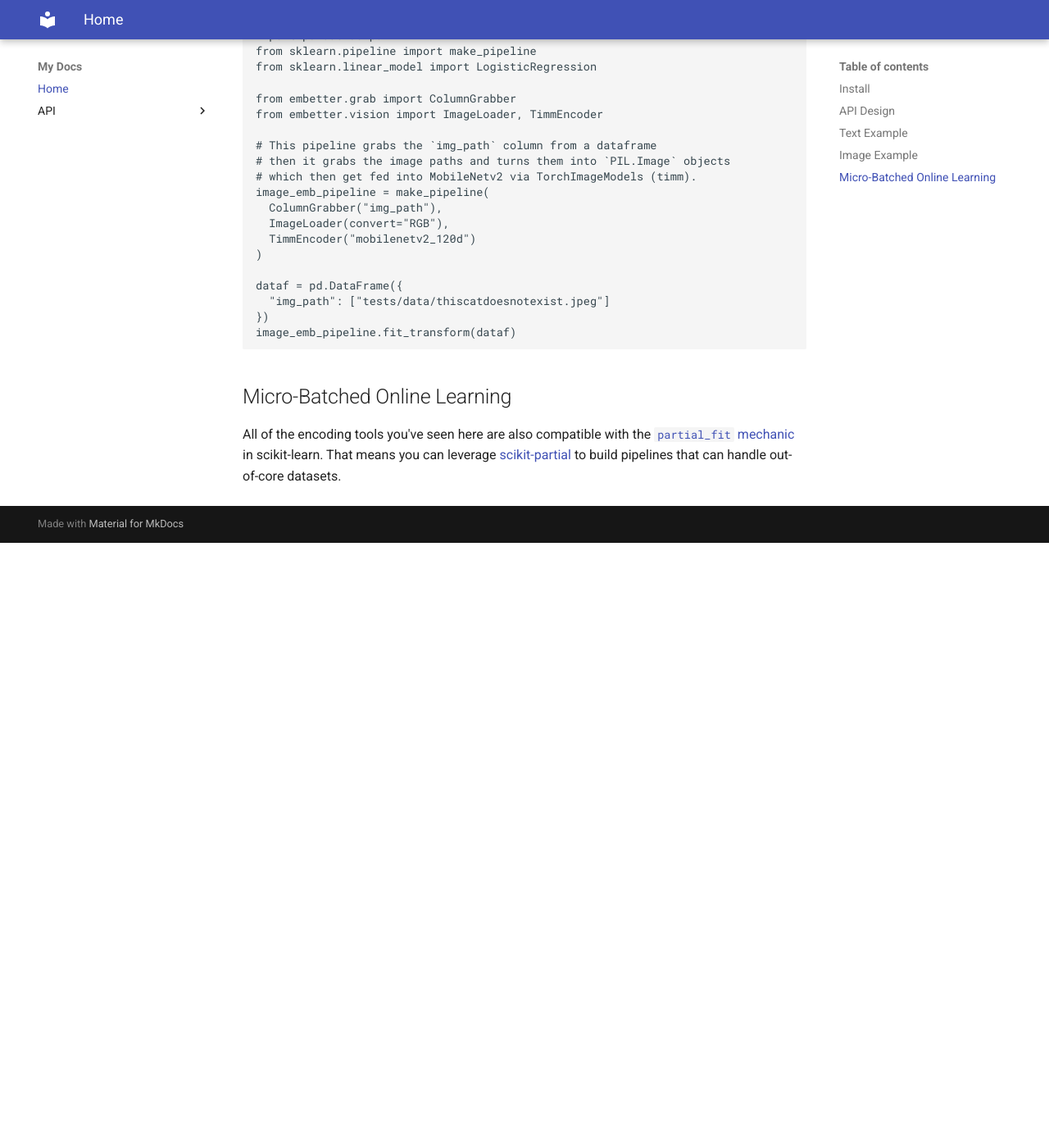
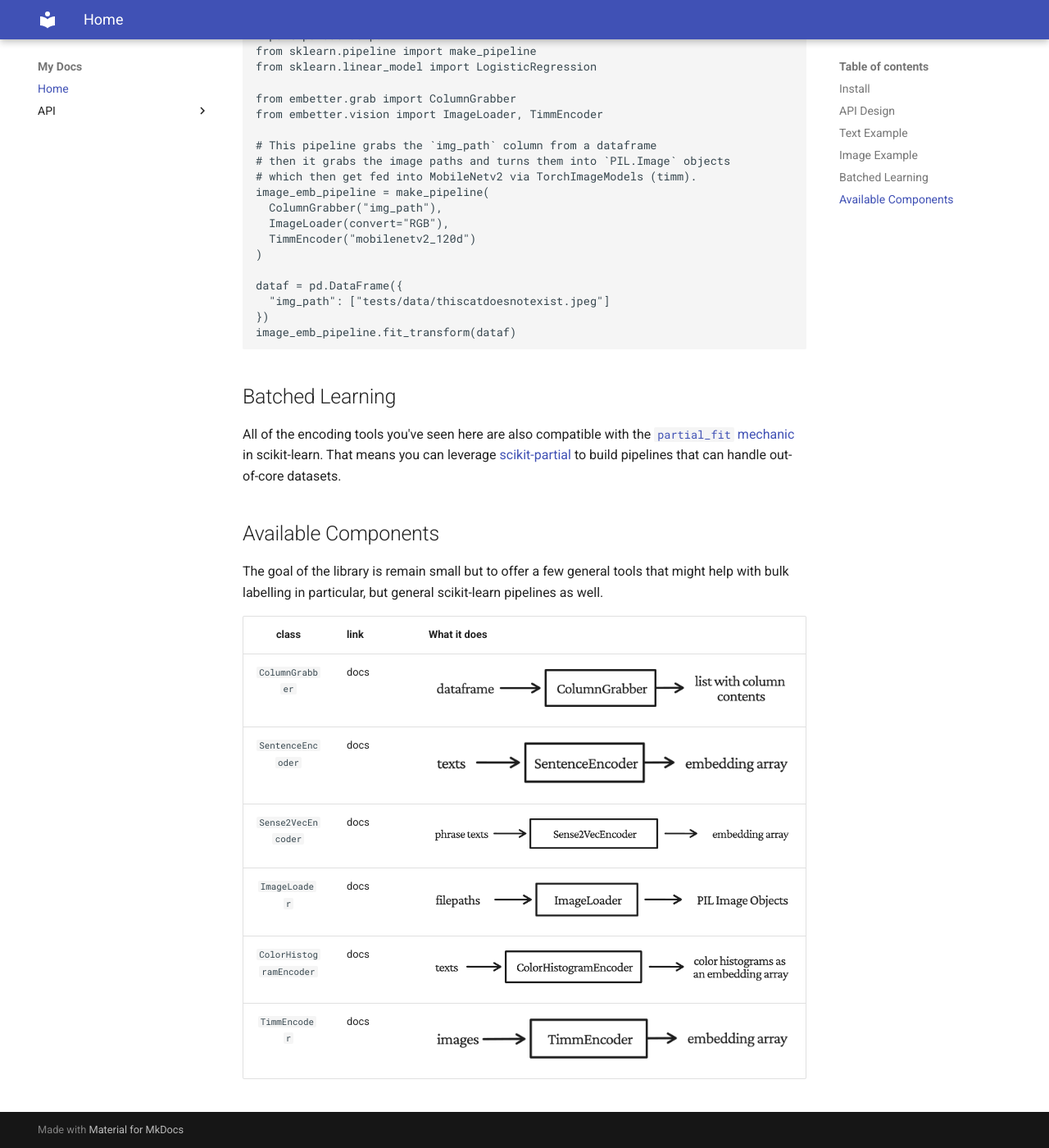
Before and after one commit to koaning/embetter, an MkDocs documentation site: the page built from docs/index.md, in a window 1280 px wide and 1400 px high, scrolled down 1543 px. Shown: the whole window at 82% size. Built offline with MkDocs 1.6.1 and Material for MkDocs 9.7.7, drawn with Linux system fonts in a browser that asks for light colours; before the commit the page ends 2205 px from its top, so only the background shows below that.

Commit message:
added-img-table

````diff
--- a/docs/index.md
+++ b/docs/index.md
@@ -91,10 +91,25 @@ dataf = pd.DataFrame({
 image_emb_pipeline.fit_transform(dataf)
 ```
 
-## Micro-Batched Online Learning
+## Batched Learning
 
 All of the encoding tools you've seen here are also compatible
 with the [`partial_fit` mechanic](https://scikit-learn.org/0.15/modules/scaling_strategies.html#incremental-learning)
 in scikit-learn. That means
 you can leverage [scikit-partial](https://github.com/koaning/scikit-partial)
 to build pipelines that can handle out-of-core datasets.
+
+## Available Components
+
+The goal of the library is remain small but to offer a few general tools
+that might help with bulk labelling in particular, but general scikit-learn
+pipelines as well.
+
+|       class               | link | What it does                                                                                          |
+|:-------------------------:|------|-------------------------------------------------------------------------------------------------------|
+| `ColumnGrabber`           | docs | ![](https://raw.githubusercontent.com/koaning/embetter/main/docs/images/columngrabber.png)            |
+| `SentenceEncoder`         | docs | ![](https://raw.githubusercontent.com/koaning/embetter/main/docs/images/sentence-encoder.png)         |
+| `Sense2VecEncoder`        | docs | ![](https://raw.githubusercontent.com/koaning/embetter/main/docs/images/sense2vec.png)                |
+| `ImageLoader`             | docs | ![](https://raw.githubusercontent.com/koaning/embetter/main/docs/images/imageloader.png)              |
+| `ColorHistogramEncoder`   | docs | ![](https://raw.githubusercontent.com/koaning/embetter/main/docs/images/colorhistogram.png)           |
+| `TimmEncoder`             | docs | ![](https://raw.githubusercontent.com/koaning/embetter/main/docs/images/timm.png)                     |
````
Also changed, not shown: README.md (+16 -1 lines), 6 other files.
